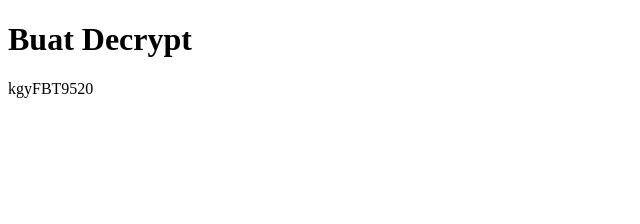
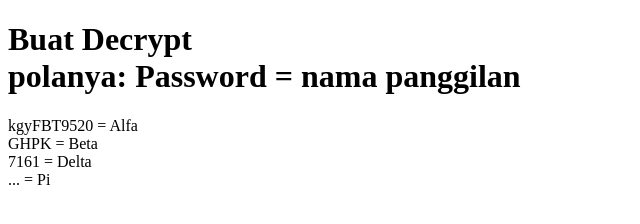
Before and after one commit to FBT031211/404, a plain HTML site: page index.html in a window 1280 px wide. Shown: the whole page, without its empty margins (0-640 px from the left). Drawn offline with Linux system fonts and the light colour scheme.

Commit message:
Update index.html

```diff
--- a/index.html
+++ b/index.html
@@ -1,3 +1,7 @@
 <!DOCTYPE html>
-<h1>Buat Decrypt</h1>
-<p>kgyFBT9520</p>
+<h1>Buat Decrypt
+<br> polanya: Password = nama panggilan</h1>
+<p>kgyFBT9520 = Alfa
+<br>GHPK = Beta
+<br>7161 = Delta
+<br>... = Pi </p>
```
